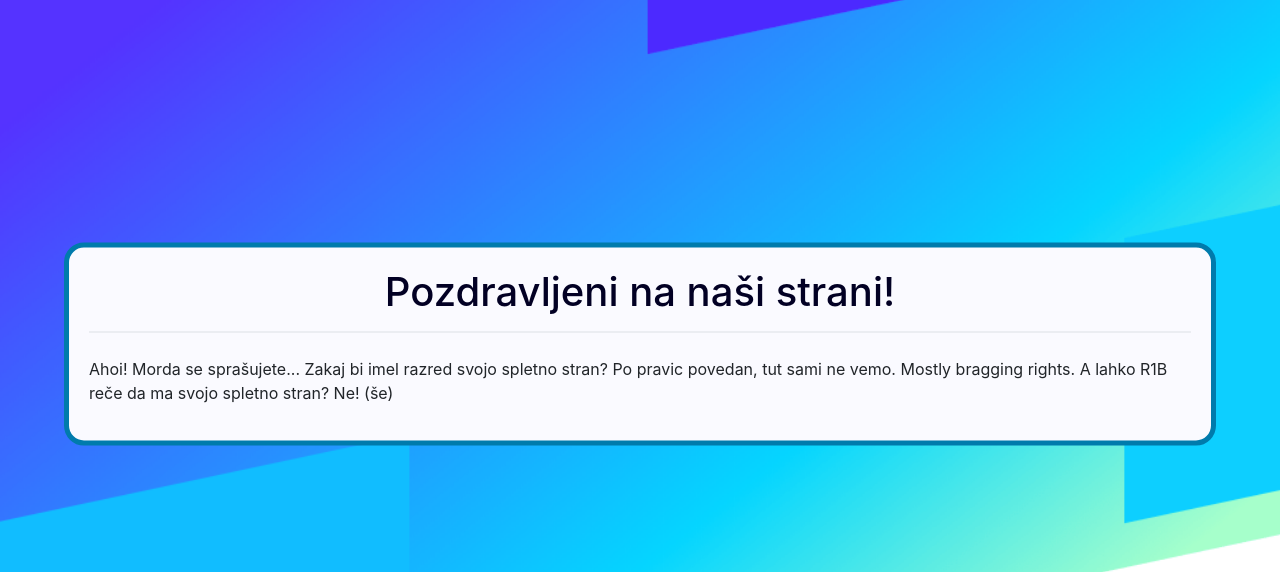
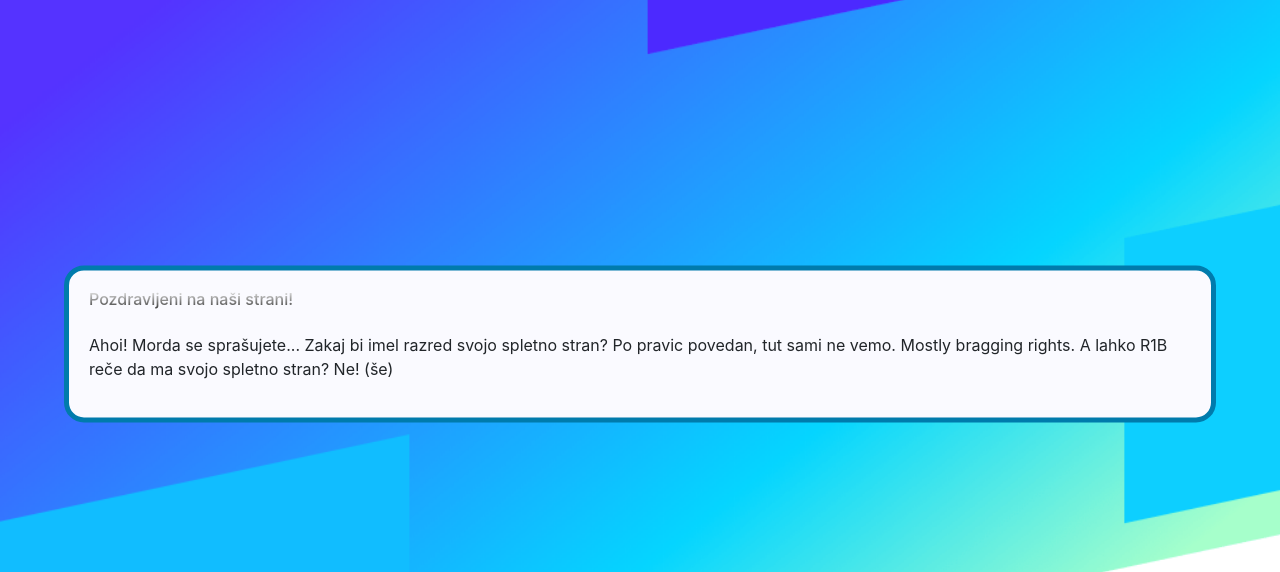
Before and after one commit to R1C-VEG/Website, a PHP site: page / in a window 1280 px wide. Shown: the part 64-636 px from the top of the page. Run offline with PHP 8.4, Linux system fonts and the light colour scheme.

Commit message:
Ponoven fix lastne napake

```diff
--- a/index.php
+++ b/index.php
@@ -1,5 +1,22 @@
 <!DOCTYPE html>
 <html lang="sl">
+
+  <style>
+    .naslov {
+  font-size: 16px;
+  background: -webkit-linear-gradient(#eee, #333);
+  -webkit-background-clip: text;
+  -webkit-text-fill-color: transparent;
+}
+
+  </style>
+
+
+
+
+
+
+
   <head>
 
 
@@ -50,7 +67,7 @@
     ?>
 
     <div class="wDiv">
-      <h1 style="color: rgb(2,0,36); text-size:16px; color: linear-gradient(90deg, rgba(2,0,36,1) 0%, rgba(9,9,121,1) 40%, rgba(3,143,210,1) 72%, rgba(2,170,228,1) 83%, rgba(88,227,255,1) 100%);" class="text-center border-bottom pb-3"> Pozdravljeni na naši strani! </h1>
+      <h1 class="naslov"> Pozdravljeni na naši strani! </h1>
         <p class="pt-3"> Ahoi! Morda se sprašujete... Zakaj bi imel razred svojo spletno stran? Po pravic povedan, tut sami ne vemo. Mostly bragging rights. A lahko R1B reče da ma svojo spletno stran? Ne! (še) </p>
 
     </div>
```
